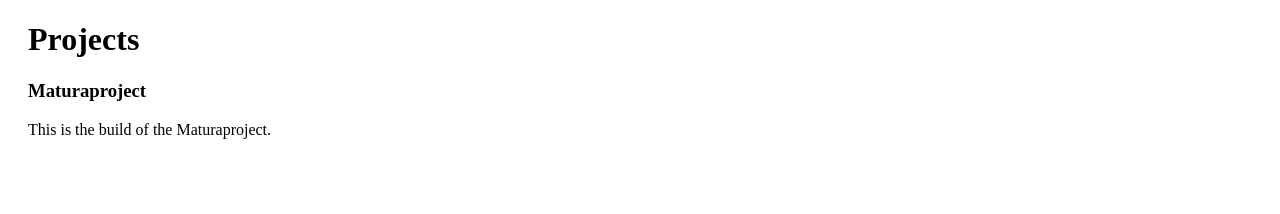
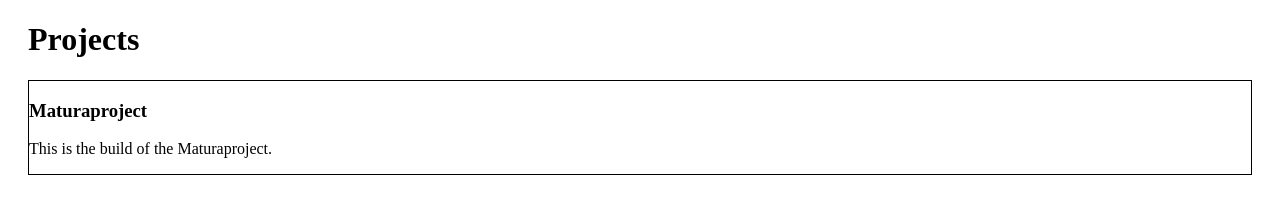
Before and after one commit to nechl/nechl.github.io, a plain HTML site: page index.html in a window 1280 px wide. Drawn offline with Linux system fonts and the light colour scheme.

Commit message:
error correction

```diff
--- a/css/style.css
+++ b/css/style.css
@@ -11,5 +11,5 @@ a.project-container-link{
   color:black;
 }
 div.project{
-  border: 1px normal black;
+  border: 1px solid black;
 }
```
